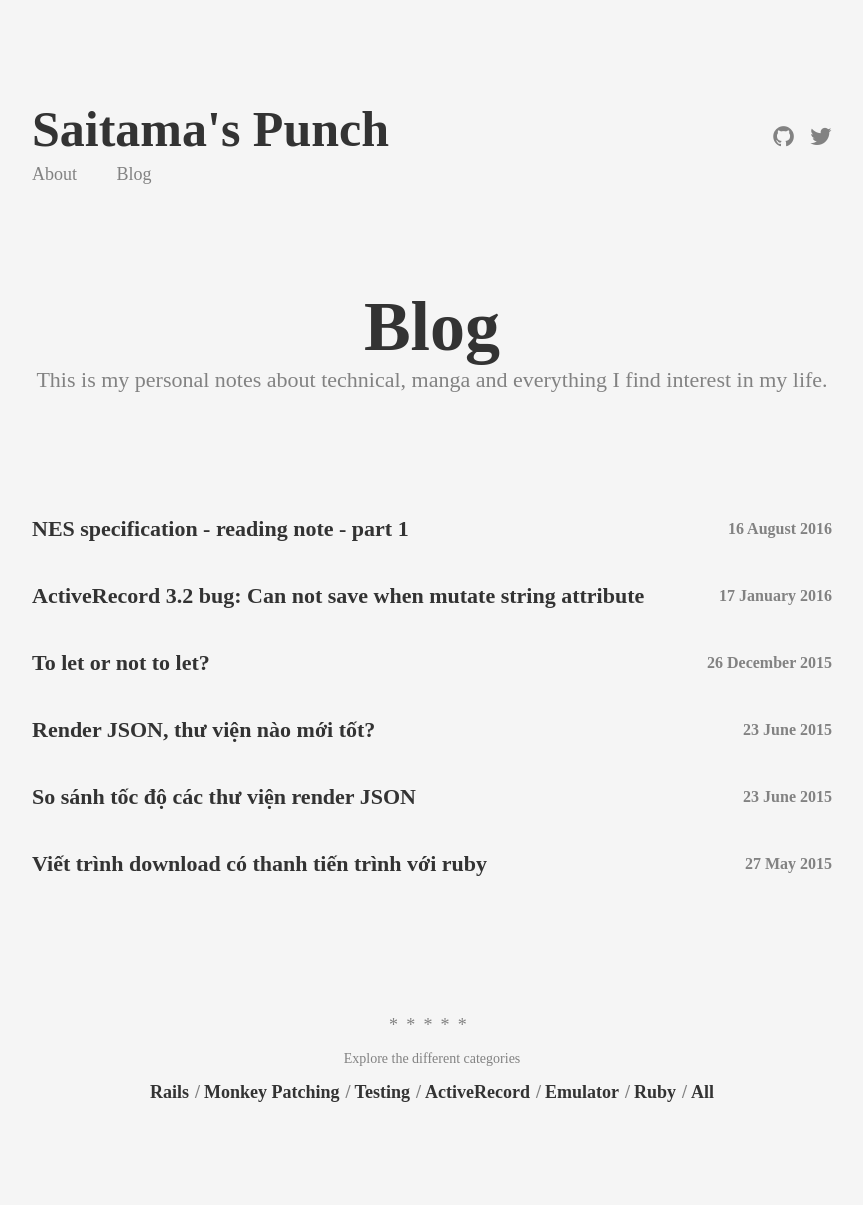
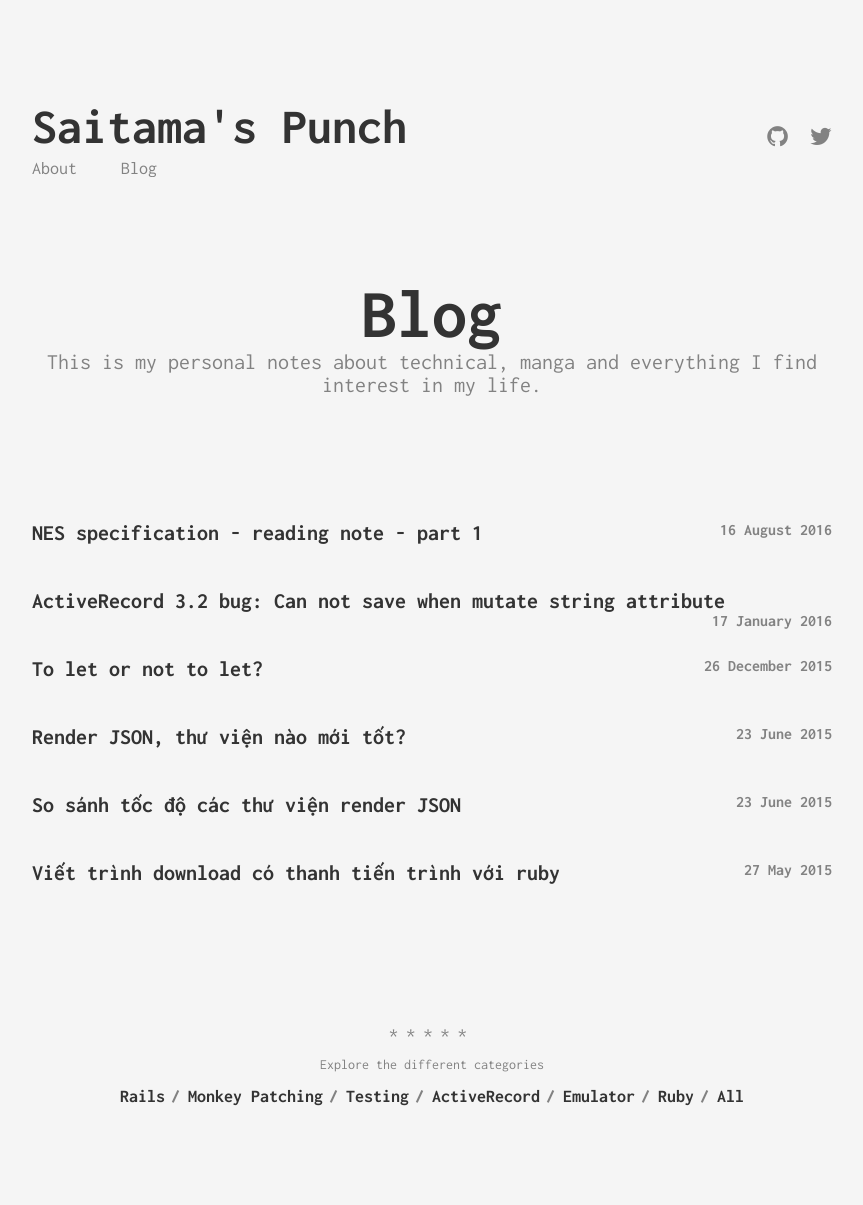
Before and after one commit to hieuk09/hieuk09.github.io, a Jekyll site: the page built from index.html, in a window 1280 px wide. Shown: the whole page, without its empty margins (208-1071 px from the left). Built offline with Jekyll 4.4.1, drawn with Linux system fonts in a browser that asks for light colours.

Commit message:
Revert "[f] Change font"
This reverts commit 4858b01add684eee3e0e6b40862aae7c7bfc9968.

```diff
--- a/_includes/externals/styling.html
+++ b/_includes/externals/styling.html
@@ -1,3 +1,4 @@
+<link href='http://fonts.googleapis.com/css?family=Inconsolata:400,700' rel='stylesheet' type='text/css'>
 <link rel="stylesheet" href="{{ "/assets/vendor/normalize-css/normalize.css" | prepend: site.baseurl }}">
 <link rel="stylesheet" href="{{ "/css/main.css" | prepend: site.baseurl }}">
 <link rel="stylesheet" href="{{ "/assets/vendor/highlight/styles/solarized_dark.css" | prepend: site.baseurl }}">
--- a/_sass/_default.scss
+++ b/_sass/_default.scss
@@ -1,6 +1,6 @@
 /* =Base */
 body {
-    font-family: 'fontello' ;
+    font-family: 'Inconsolata', ;
     color: $iron;
     background-color: $dorian;
 }
@@ -304,7 +304,3 @@
         font-size: 18px;
     }
 }
-
-* {
-  font-family: 'fontello' ;
-}
--- a/_sass/_fontello.scss
+++ /dev/null
@@ -1,12 +0,0 @@
-@font-face {
-  font-family: 'fontello';
-  src: url('../assets/vendor/font-fontello/fontello.eot?19053948');
-  src: url('../assets/vendor/font-fontello/fontello.eot?19053948#iefix')
-  format('embedded-opentype'),
-  url('../assets/vendor/font-fontello/fontello.woff?19053948') format('woff'),
-  url('../assets/vendor/font-fontello/fontello.ttf?19053948') format('truetype'),
-  url('../assets/vendor/font-fontello/fontello.svg?19053948#fontello')
-  format('svg');
-  font-weight: normal;
-  font-style: normal;
-}
--- a/css/main.scss
+++ b/css/main.scss
@@ -11,11 +11,5 @@
 @import
     "mixins",
     "default",
-    "404",
-    "fontello"
+    "404"
 ;
-
-li {
-  line-height: 20px;
-  margin-bottom: 3px;
-}
```
Also changed, not shown: assets/vendor/font-fontello/fontello.svg (deleted), assets/vendor/font-fontello/fontello.ttf (deleted), assets/vendor/font-fontello/fontello.woff (deleted), 2 other files.
